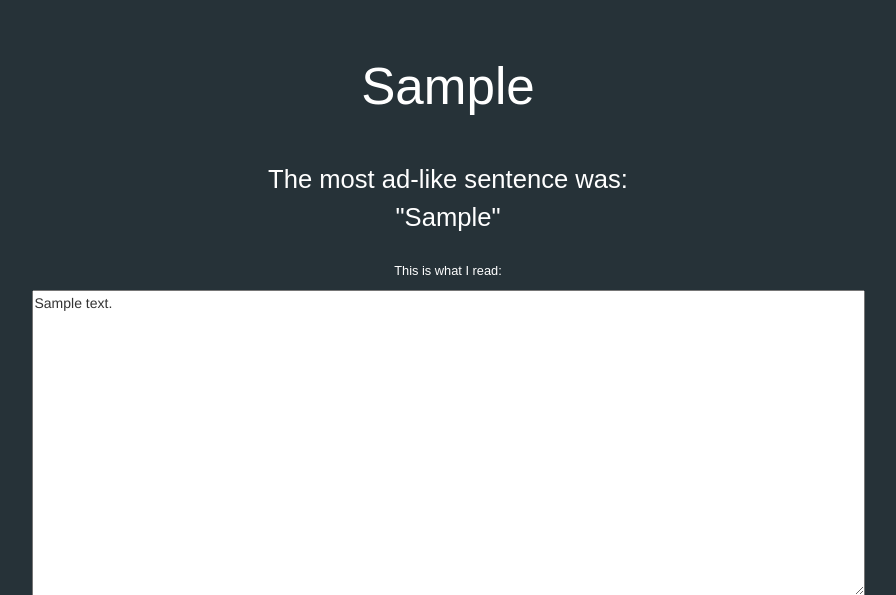
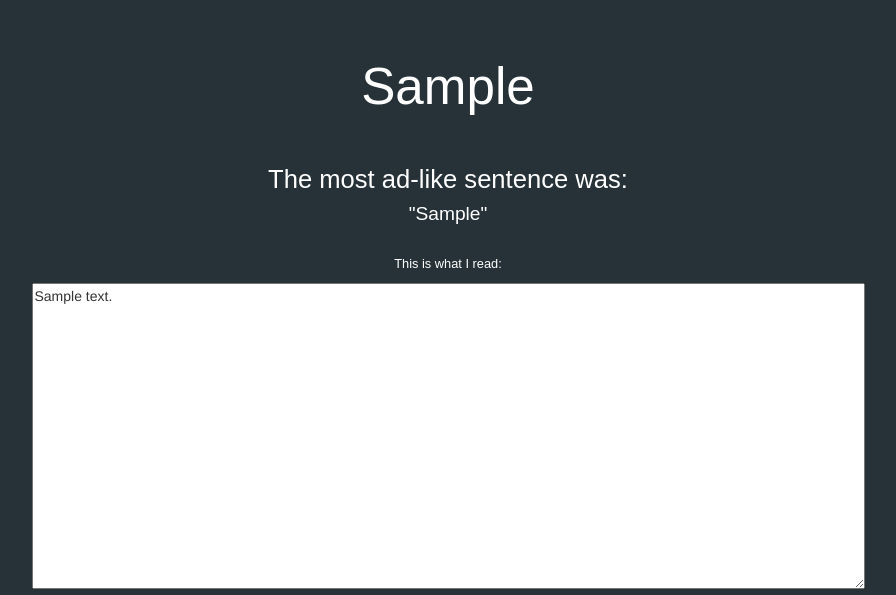
Before and after one commit to CStephenson970/AdDetector, a Flask app: template app/AdDetector/templates/output_page.html in a window 1280 px wide. Shown: the part 51-646 px from the top of the page, without its empty margins (192-1088 px from the left). Run offline with Flask 2, Linux system fonts and the light colour scheme; the template is opened without the code that fills it: most values are stand-ins (such as "Sample title", 1, 10 or a date in 2020); parts of the project's set-up code (start-up, migrations or seed data) failed here and were passed over; some libraries are stand-ins or nearby versions.

Commit message:
Make font on the ad sentence smaller

```diff
--- a/app/AdDetector/static/starter-template.css
+++ b/app/AdDetector/static/starter-template.css
@@ -38,7 +38,7 @@ h3 {
 }
 
 h4 {
-  font-size: 2vw;
+  font-size: 1.5vw;
   color: white;
   font-family:proxima-nova,sans-serif;
 }
```
